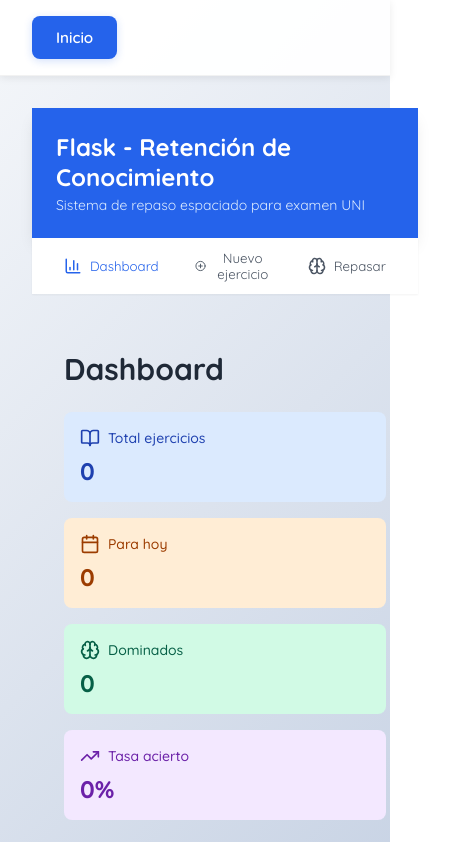
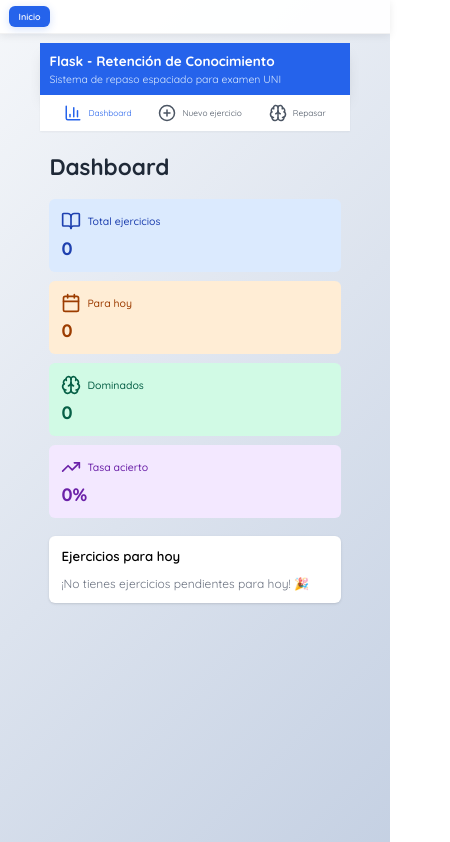
Before and after one commit to Probroferxdxd/herramientas-estudio, a React (Vite) app: page /herramientas-estudio/recall-app in a window 390 px wide. Shown: the top 842 px of the page, 450 px wide, since content can reach past the window. Built offline with nearby package versions, Linux system fonts and the light colour scheme.

Commit message:
third commit

```diff
--- a/src/index.css
+++ b/src/index.css
@@ -12,13 +12,29 @@ html, body, #root {
   height: 100%;
 }
 
+/* Base font size for better scaling on mobile */
+html {
+  font-size: clamp(13px, 2vw, 16px);
+}
+
 /* Responsive utilities */
 @media (max-width: 768px) {
   .stats-grid {
-    grid-template-columns: repeat(auto-fit, minmax(200px, 1fr)) !important;
+    grid-template-columns: repeat(auto-fit, minmax(150px, 1fr)) !important;
+    gap: 0.75rem !important;
   }
 
   .form-grid-2col {
     grid-template-columns: 1fr !important;
   }
 }
+
+@media (max-width: 480px) {
+  html {
+    font-size: 12px;
+  }
+
+  .stats-grid {
+    grid-template-columns: 1fr !important;
+  }
+}
--- a/src/styles/App.css
+++ b/src/styles/App.css
@@ -32,24 +32,24 @@ body, html, #root {
   flex-direction: column;
   align-items: center;
   justify-content: center;
-  padding: 2rem;
+  padding: clamp(1rem, 3vw, 2rem);
 }
 
 .home-container h1 {
-  font-size: 2.5rem;
+  font-size: clamp(1.75rem, 5vw, 2.5rem);
   color: #2c3e50;
-  margin-bottom: 3rem;
+  margin-bottom: 1.5rem;
   font-weight: 700;
   text-shadow: 2px 2px 4px rgba(0, 0, 0, 0.1);
 }
 
 .tools-container{
   display: grid;
-  grid-template-columns: repeat(auto-fit, minmax(300px, 1fr));
-  gap: 2rem;
+  grid-template-columns: repeat(auto-fit, minmax(250px, 1fr));
+  gap: 1.5rem;
   width: 100%;
   max-width: 1200px;
-  padding: 0 2rem;
+  padding: 0 1rem;
 }
 
 .tools-container div{
@@ -62,8 +62,8 @@ body, html, #root {
 }
 
 .tools-container div:hover {
-  transform: translateY(-8px);
-  box-shadow: 0 16px 48px rgba(0, 0, 0, 0.15);
+  transform: translateY(-4px);
+  box-shadow: 0 12px 36px rgba(0, 0, 0, 0.12);
   border-color: #3498db;
 }
 
@@ -73,12 +73,14 @@ body, html, #root {
   justify-content: center;
   width: 100%;
   height: 100%;
-  padding: 3rem 1.5rem;
+  padding: clamp(1.25rem, 4vw, 3rem) 1rem;
   text-decoration: none;
   color: #2c3e50;
-  font-size: 1.25rem;
+  font-size: clamp(1rem, 2.5vw, 1.25rem);
   font-weight: 600;
   transition: color 0.3s ease;
+  min-height: 120px;
+  text-align: center;
 }
 
 .tools-container div:hover a {
@@ -142,6 +144,43 @@ body, html, #root {
 
 .tool-container main {
   flex: 1;
-  padding: 2rem;
+  padding: clamp(0.75rem, 3vw, 2rem);
   overflow-y: auto;
 }
+
+@media (max-width: 768px) {
+  .tool-container header {
+    padding: 0.75rem 1rem;
+  }
+
+  .tool-container header button {
+    padding: 0.5rem 1rem;
+    font-size: 0.85rem;
+    gap: 0.25rem;
+  }
+
+  .tool-container main {
+    padding: 1rem;
+  }
+}
+
+@media (max-width: 480px) {
+  .tool-container header {
+    padding: 0.5rem 0.75rem;
+  }
+
+  .tool-container header button {
+    padding: 0.4rem 0.8rem;
+    font-size: 0.75rem;
+    gap: 0.25rem;
+  }
+
+  .tool-container header button a {
+    flex-direction: column;
+    gap: 0.15rem;
+  }
+
+  .tool-container main {
+    padding: 0.75rem;
+  }
+}
--- a/src/styles/RecallApp.css
+++ b/src/styles/RecallApp.css
@@ -22,6 +22,34 @@
     font-size: 1.5rem;
     font-weight: 700;
     margin: 0;
+}
+
+@media (max-width: 768px) {
+    .header-recall-app {
+        padding: 1rem;
+    }
+
+    .header-recall-app h1 {
+        font-size: clamp(1.25rem, 3vw, 1.5rem);
+    }
+
+    .header-recall-app p {
+        font-size: 0.75rem;
+    }
+}
+
+@media (max-width: 480px) {
+    .header-recall-app {
+        padding: 0.75rem;
+    }
+
+    .header-recall-app h1 {
+        font-size: 1.125rem;
+    }
+
+    .header-recall-app p {
+        font-size: 0.65rem;
+    }
 }
 
 .header-recall-app p {
@@ -71,6 +99,27 @@ nav button {
     border: none;
     cursor: pointer;
     transition: color 0.3s ease, border-color 0.3s ease;
+    font-size: clamp(0.8rem, 2vw, 0.95rem);
+}
+
+@media (max-width: 768px) {
+    nav button {
+        padding: 0.5rem 0.75rem;
+        font-size: 0.8rem;
+        gap: 0.25rem;
+    }
+}
+
+@media (max-width: 480px) {
+    nav button {
+        padding: 0.4rem 0.5rem;
+        font-size: 0.7rem;
+        gap: 0.15rem;
+    }
+
+    nav {
+        margin-bottom: 1rem;
+    }
 }
 
 nav button:hover {
@@ -110,6 +159,20 @@ main {
     display: grid;
     grid-template-columns: repeat(auto-fit, minmax(250px, 1fr));
     gap: 1rem;
+}
+
+@media (max-width: 768px) {
+    .stats-grid {
+        grid-template-columns: repeat(auto-fit, minmax(180px, 1fr));
+        gap: 0.75rem;
+    }
+}
+
+@media (max-width: 480px) {
+    .stats-grid {
+        grid-template-columns: 1fr;
+        gap: 0.5rem;
+    }
 }
 
 /* Stat Cards */
@@ -159,13 +222,13 @@ main {
 /* Ejercicios para hoy */
 .ejercicios-hoy-section {
     background-color: #ffffff;
-    padding: 1.5rem;
+    padding: clamp(1rem, 3vw, 1.5rem);
     border-radius: 0.5rem;
     box-shadow: 0 1px 3px 0 rgb(0 0 0 / 0.1), 0 1px 2px -1px rgb(0 0 0 / 0.1);
 }
 
 .ejercicios-hoy-title {
-    font-size: 1.25rem;
+    font-size: clamp(1.1rem, 3vw, 1.25rem);
     font-weight: 600;
     margin-bottom: 1rem;
 }
@@ -183,6 +246,26 @@ main {
     padding: 0.75rem;
     background-color: #f9fafb;
     border-radius: 0.25rem;
+    gap: 0.5rem;
+    flex-wrap: wrap;
+}
+
+@media (max-width: 480px) {
+    .ejercicio-item {
+        flex-direction: column;
+        align-items: flex-start;
+        padding: 0.5rem;
+    }
+
+    .ejercicio-info {
+        width: 100%;
+    }
+
+    .ejercicio-priority-badge {
+        padding: 0.3rem 0.5rem;
+        font-size: 0.65rem;
+        align-self: flex-start;
+    }
 }
 
 .ejercicio-info {
@@ -248,9 +331,15 @@ main {
 
 .form-card {
     background-color: #ffffff;
-    padding: 1.5rem;
+    padding: clamp(1rem, 3vw, 1.5rem);
     border-radius: 0.5rem;
     box-shadow: 0 1px 3px 0 rgb(0 0 0 / 0.1), 0 1px 2px -1px rgb(0 0 0 / 0.1);
+}
+
+@media (max-width: 480px) {
+    .form-card {
+        padding: 1rem;
+    }
 }
 
 .form-group {
@@ -261,6 +350,20 @@ main {
     display: grid;
     grid-template-columns: repeat(2, 1fr);
     gap: 1rem;
+}
+
+@media (max-width: 768px) {
+    .form-grid-2col {
+        grid-template-columns: 1fr;
+        gap: 0.75rem;
+    }
+}
+
+@media (max-width: 480px) {
+    .form-grid-2col {
+        grid-template-columns: 1fr;
+        gap: 0.5rem;
+    }
 }
 
 .form-label {
@@ -279,7 +382,16 @@ main {
     border: 1px solid #e5e7eb;
     border-radius: 0.25rem;
     font-family: 'Quicksand', sans-serif;
-    font-size: 0.875rem;
+    font-size: clamp(0.8rem, 2vw, 0.875rem);
+}
+
+@media (max-width: 480px) {
+    .form-input,
+    .form-textarea,
+    .form-select {
+        font-size: 16px; /* Previene zoom en iPhone */
+        padding: 0.6rem;
+    }
 }
 
 .form-input:focus,
@@ -328,6 +440,19 @@ main {
     display: flex;
     gap: 1rem;
     margin-top: 1rem;
+    flex-direction: row;
+}
+
+@media (max-width: 480px) {
+    .form-buttons {
+        flex-direction: column;
+        gap: 0.75rem;
+    }
+
+    .btn-primary,
+    .btn-secondary {
+        width: 100%;
+    }
 }
 
 .btn-primary {
@@ -375,11 +500,24 @@ main {
     display: flex;
     justify-content: space-between;
     align-items: center;
+    flex-wrap: wrap;
+    gap: 0.5rem;
 }
 
 .resolver-title {
-    font-size: 1.5rem;
+    font-size: clamp(1.25rem, 3vw, 1.5rem);
     font-weight: 700;
+}
+
+@media (max-width: 480px) {
+    .resolver-header {
+        flex-direction: column;
+        align-items: flex-start;
+    }
+
+    .resolver-counter {
+        width: 100%;
+    }
 }
 
 .resolver-counter {
@@ -388,9 +526,15 @@ main {
 
 .ejercicio-card {
     background-color: #ffffff;
-    padding: 1.5rem;
+    padding: clamp(1rem, 3vw, 1.5rem);
     border-radius: 0.5rem;
     box-shadow: 0 1px 3px 0 rgb(0 0 0 / 0.1), 0 1px 2px -1px rgb(0 0 0 / 0.1);
+}
+
+@media (max-width: 480px) {
+    .ejercicio-card {
+        padding: 0.75rem;
+    }
 }
 
 .ejercicio-meta {
@@ -407,12 +551,19 @@ main {
 
 .ejercicio-imagen {
     margin: 1rem 0;
-    max-height: 20rem;
+    max-height: clamp(15rem, 50vw, 20rem);
     border-radius: 0.25rem;
     border: 1px solid #e5e7eb;
     display: block;
     margin-left: auto;
     margin-right: auto;
+}
+
+@media (max-width: 480px) {
+    .ejercicio-imagen {
+        max-height: 12rem;
+        margin: 0.75rem 0;
+    }
 }
 
 /* Opciones */
@@ -426,13 +577,25 @@ main {
 .option-button {
     width: 100%;
     text-align: left;
-    padding: 0.75rem;
+    padding: clamp(0.5rem, 2vw, 0.75rem);
     border: 2px solid #e5e7eb;
     border-radius: 0.25rem;
     background-color: #f9fafb;
     cursor: pointer;
     transition: all 0.3s ease;
     font-family: 'Quicksand', sans-serif;
+    font-size: clamp(0.85rem, 2vw, 0.95rem);
+}
+
+@media (max-width: 480px) {
+    .option-button {
+        padding: 0.6rem;
+        font-size: 0.875rem;
+    }
+
+    .opciones-list {
+        gap: 0.4rem;
+    }
 }
 
 .option-button:hover:not(:disabled) {
@@ -478,17 +641,32 @@ main {
 .confianza-buttons {
     display: flex;
     gap: 0.5rem;
+    flex-wrap: wrap;
 }
 
 .confianza-btn {
     flex: 1;
-    padding: 0.5rem;
+    min-width: 80px;
+    padding: clamp(0.4rem, 2vw, 0.5rem);
     border-radius: 0.25rem;
     border: none;
     cursor: pointer;
     transition: all 0.3s ease;
     font-weight: 600;
     background-color: #f3f4f6;
+    font-size: clamp(0.75rem, 1.5vw, 0.85rem);
+}
+
+@media (max-width: 480px) {
+    .confianza-buttons {
+        gap: 0.35rem;
+    }
+
+    .confianza-btn {
+        min-width: 70px;
+        padding: 0.4rem 0.3rem;
+        font-size: 0.75rem;
+    }
 }
 
 .confianza-btn.active {
@@ -501,12 +679,20 @@ main {
     width: 100%;
     background-color: #2563eb;
     color: #ffffff;
-    padding: 0.75rem;
+    padding: clamp(0.5rem, 2vw, 0.75rem);
     border-radius: 0.5rem;
     border: none;
     cursor: pointer;
     font-weight: 600;
+    font-size: clamp(0.85rem, 2vw, 0.95rem);
     transition: background-color 0.3s ease;
+}
+
+@media (max-width: 480px) {
+    .btn-verificar {
+        padding: 0.6rem;
+        font-size: 0.875rem;
+    }
 }
 
 .btn-verificar:hover:not(:disabled) {
@@ -545,12 +731,20 @@ main {
     width: 100%;
     background-color: #2563eb;
     color: #ffffff;
-    padding: 0.75rem;
+    padding: clamp(0.5rem, 2vw, 0.75rem);
     border-radius: 0.5rem;
     border: none;
     cursor: pointer;
     font-weight: 600;
+    font-size: clamp(0.85rem, 2vw, 0.95rem);
     transition: background-color 0.3s ease;
+}
+
+@media (max-width: 480px) {
+    .btn-siguiente {
+        padding: 0.6rem;
+        font-size: 0.875rem;
+    }
 }
 
 .btn-siguiente:hover {
```
